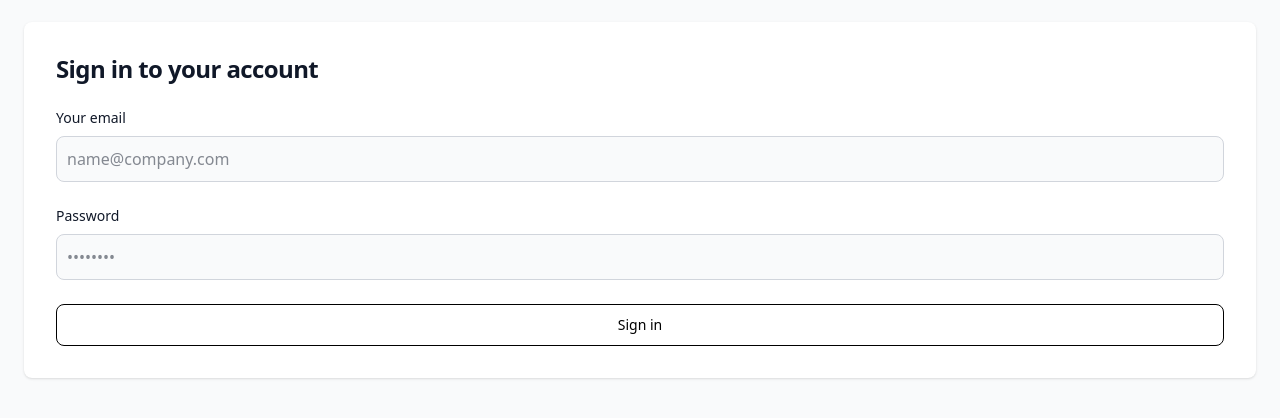
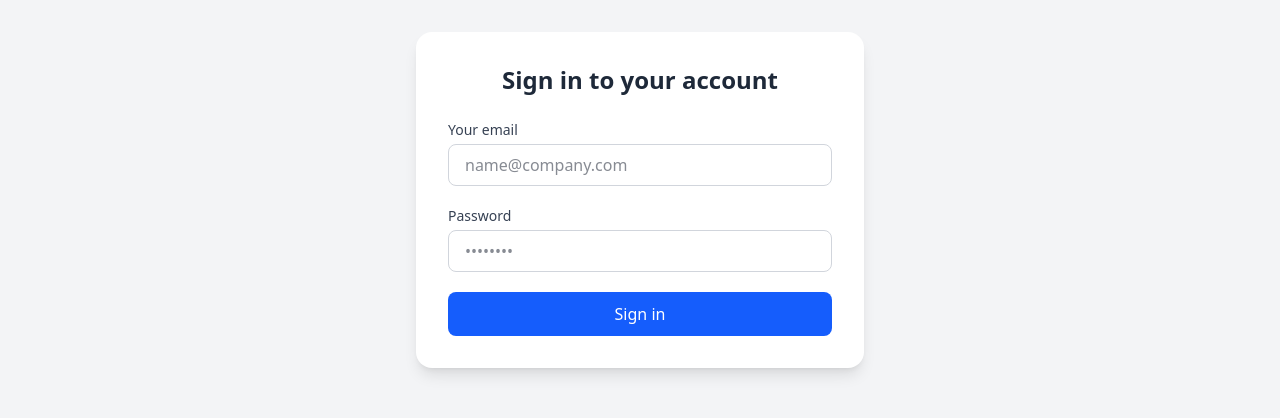
Before and after one commit to nawonperera/laravel-react-authentication-app, a React (Vite) app in the folder resources/frontend/: page / in a window 1280 px wide. Shown: the part 200-618 px from the top of the page. Built offline with nearby package versions, Linux system fonts and the light colour scheme.

Commit message:
Reformted the SignIn Page.✏️

```diff
--- a/resources/frontend/src/components/signInComponent/SignInForm.tsx
+++ b/resources/frontend/src/components/signInComponent/SignInForm.tsx
@@ -1,20 +1,21 @@
 import React from "react";
 import type { ISingInFormProps } from "../../utilities/types/signIn/SignIn";
 
-const SignInForm: React.FC<ISingInFormProps> = ({ handleInputFieldChange, handleSubmit}) => {
+const SignInForm: React.FC<ISingInFormProps> = ({
+    handleInputFieldChange,
+    handleSubmit,
+}) => {
     return (
-        <section className="bg-gray-50 ">
-            <div className="flex flex-col items-center justify-center px-6 py-8 mx-auto md:h-screen lg:py-0">
-                <div className="w-full bg-white rounded-lg shadow ">
-                    <div className="p-6 space-y-4 md:space-y-6 sm:p-8">
-                        <h1 className="text-xl font-bold leading-tight tracking-tight text-gray-900 md:text-2xl ">
+        <section className="min-h-screen bg-gray-100 flex items-center justify-center px-4">
+            <div className="w-full max-w-md bg-white rounded-2xl shadow-lg p-6 sm:p-8">
+                <h1 className="text-2xl font-semibold text-gray-800 mb-6 text-center">
                     Sign in to your account
                 </h1>
-                        <form className="space-y-4 md:space-y-6" onSubmit={handleSubmit}>
+                <form className="space-y-5" onSubmit={handleSubmit}>
                     <div>
                         <label
                             htmlFor="email"
-                                    className="block mb-2 text-sm font-medium text-gray-900 "
+                            className="block text-sm font-medium text-gray-700 mb-1"
                         >
                             Your email
                         </label>
@@ -23,14 +24,14 @@ const SignInForm: React.FC<ISingInFormProps> = ({ handleInputFieldChange, handle
                             name="email"
                             id="email"
                             onChange={handleInputFieldChange}
-                                    className="bg-gray-50 border border-gray-300 text-gray-900 rounded-lg focus:ring-primary-600 focus:border-primary-600 block w-full p-2.5 "
                             placeholder="name@company.com"
+                            className="w-full px-4 py-2 border border-gray-300 rounded-lg text-gray-900 focus:outline-none focus:ring-2 focus:ring-blue-500 focus:border-blue-500 transition"
                         />
                     </div>
                     <div>
                         <label
                             htmlFor="password"
-                                    className="block mb-2 text-sm font-medium text-gray-900 "
+                            className="block text-sm font-medium text-gray-700 mb-1"
                         >
                             Password
                         </label>
@@ -40,20 +41,16 @@ const SignInForm: React.FC<ISingInFormProps> = ({ handleInputFieldChange, handle
                             id="password"
                             onChange={handleInputFieldChange}
                             placeholder="••••••••"
-                                    className="bg-gray-50 border border-gray-300 text-gray-900 rounded-lg focus:ring-primary-600 focus:border-primary-600 block w-full p-2.5 "
+                            className="w-full px-4 py-2 border border-gray-300 rounded-lg text-gray-900 focus:outline-none focus:ring-2 focus:ring-blue-500 focus:border-blue-500 transition"
                         />
                     </div>
                     <button
                         type="submit"
-
-                                className="w-full border text-black bg-primary-600 hover:bg-primary-700 focus:ring-4 focus:outline-none focus:ring-primary-300 font-medium rounded-lg text-sm px-5 py-2.5 text-center "
+                        className="w-full bg-blue-600 text-white font-medium py-2.5 rounded-lg hover:bg-blue-700 focus:outline-none focus:ring-4 focus:ring-blue-300 transition"
                     >
                         Sign in
                     </button>
-
                 </form>
-                    </div>
-                </div>
             </div>
         </section>
     );
```
Also changed, not shown: 1 other file (tests, documents, lock files or other folders). Lines whose indentation alone changed are shown as unchanged.
